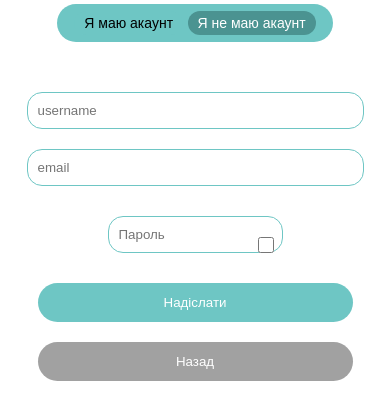
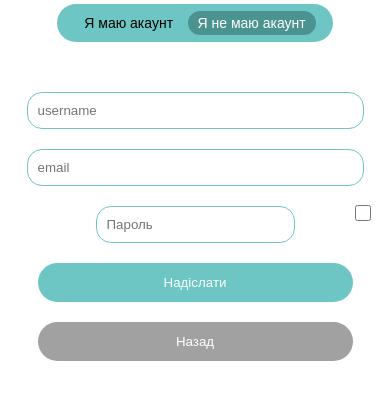
Before and after one commit to MariiaHamanuk/-OOP-project-19, a Python web app: template templates/m-register.html in a window 390 px wide. Shown: the part 219-639 px from the top of the page. Run offline with Jinja, Linux system fonts and the light colour scheme; the template is opened without the code that fills it, so the values that code supplies are empty.

```diff
--- a/templates/m-register.html
+++ b/templates/m-register.html
@@ -13,7 +13,7 @@
             height: 100vh;
             margin: 0;
             background-color: #222;
-        }
+        }і
         .password-wrapper {
             position: relative;
             width: 50%;
@@ -29,15 +29,6 @@
             box-sizing: border-box;
         }
 
-        .show-password-checkbox {
-            position: absolute;
-            top: 50%;
-            right: 10px;
-            transform: translateY(-50%);
-            cursor: pointer;
-            width: 16px;
-            height: 16px;
-        }
         .container {
             display: flex;
             width: 100vw;
@@ -270,11 +261,6 @@
                 width: 100% !important;
                 margin-left: 0 !important;
             }
-            .show-password-checkbox {
-                top: 50%;
-                right: 5%;
-                transform: translateY(-50%);
-            }
 
             .login-button, .back-button {
                 width: 80%;
```
